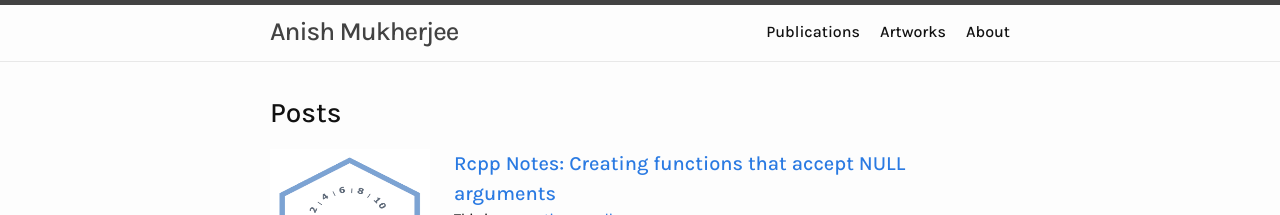
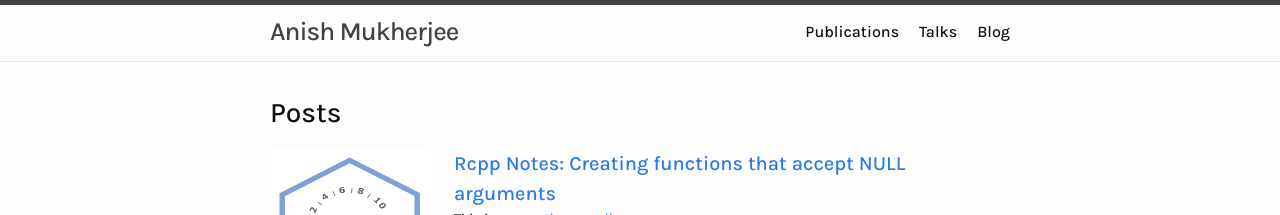
Before and after one commit to anishspace/anishspace.github.io, a Jekyll site: the page built from index.markdown, in a window 1280 px wide. Shown: the top 215 px of the page. Built offline with Jekyll 4.4.1, drawn with Linux system fonts in a browser that asks for light colours.

Commit message:
Some more updates

```diff
--- a/_config.yml
+++ b/_config.yml
@@ -33,8 +33,8 @@ excerpt_separator: <!--more-->
 
 header_pages:
   - publications.markdown
-  - artworks.markdown
-  - about.markdown
+  - talks.markdown
+  - blog.markdown
 
 # Build settings
 theme: minima
--- a/about.markdown
+++ /dev/null
@@ -1,6 +0,0 @@
----
-layout: page
-title: About
-order: 3
-permalink: /about/
----
--- a/artworks.markdown
+++ /dev/null
@@ -1,6 +0,0 @@
----
-layout: page
-title: Artworks
-order: 2
-permalink: /artwork/
----
--- /dev/null
+++ b/blog.markdown
@@ -0,0 +1,6 @@
+---
+layout: home
+title: Blog
+order: 3
+permalink: /blog/
+---
--- a/publications.markdown
+++ b/publications.markdown
@@ -4,5 +4,3 @@ title: Publications
 order: 1
 permalink: /publications/
 ---
-
-Hello there!
--- /dev/null
+++ b/talks.markdown
@@ -0,0 +1,6 @@
+---
+layout: page
+title: Talks
+order: 2
+permalink: /talks/
+---
```
